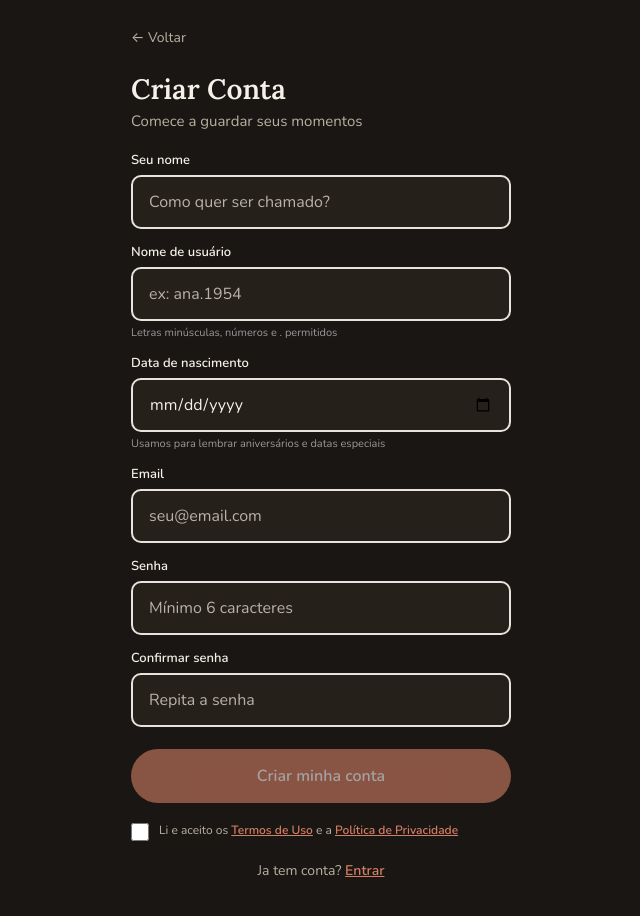
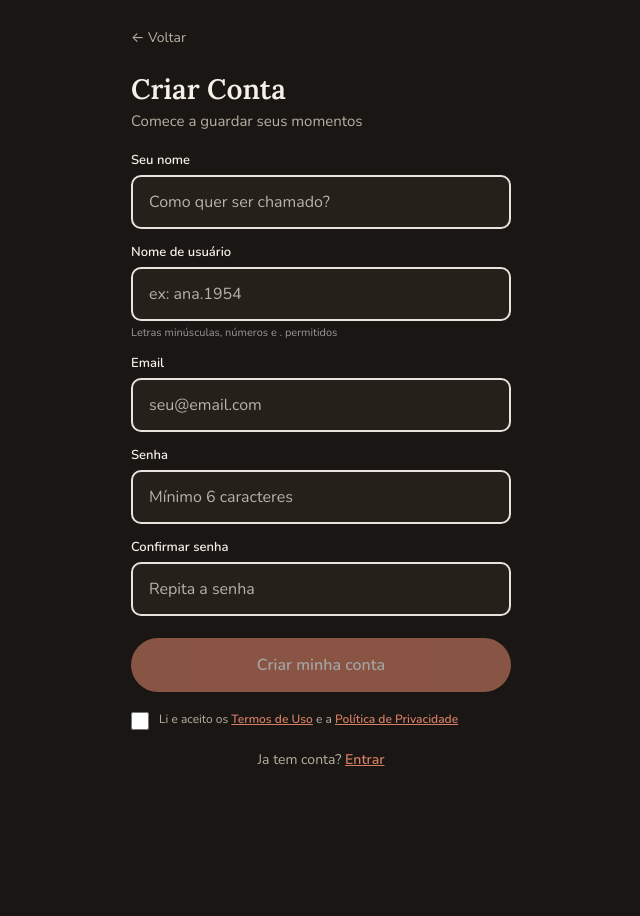
Before and after one commit to meusprojetos-arch/Recordarmomentos, a React (Vite) app: page / in a window 1280 px wide. Both pictures are taken after a click on the button "Criar minha conta". Shown: the top 916 px of the page, without its empty margins (319-959 px from the left). Built offline with nearby package versions, Linux system fonts and the light colour scheme; no server answers; what @capacitor/core would draw is missing.

Commit message:
fix: IAP carrega produtos StoreKit antes de comprar + página de suporte

```diff
--- a/src/components/screens/SignupScreen.jsx
+++ b/src/components/screens/SignupScreen.jsx
@@ -16,7 +16,6 @@ export default function SignupScreen({ onGoLogin, onGoWelcome }) {
   const { signup } = useAuth()
   const [name, setName] = useState('')
   const [username, setUsername] = useState('')
-  const [birthDate, setBirthDate] = useState('')
   const [email, setEmail] = useState('')
   const [password, setPassword] = useState('')
   const [confirmPassword, setConfirmPassword] = useState('')
@@ -42,7 +41,7 @@ export default function SignupScreen({ onGoLogin, onGoWelcome }) {
 
   const handleSubmit = async (e) => {
     e.preventDefault()
-    if (!name || !username || !email || !password || !birthDate) {
+    if (!name || !username || !email || !password) {
       toast.error('Preencha todos os campos')
       return
     }
@@ -64,7 +63,7 @@ export default function SignupScreen({ onGoLogin, onGoWelcome }) {
     }
     setLoading(true)
     try {
-      await signup(email, password, name, username, birthDate)
+      await signup(email, password, name, username, '')
       toast.success('Conta criada com sucesso!')
     } catch (err) {
       if (err.code === 'auth/email-already-in-use') {
@@ -110,16 +109,6 @@ export default function SignupScreen({ onGoLogin, onGoWelcome }) {
               autoComplete="username"
             />
             <span className={styles.hint}>Letras minúsculas, números e . permitidos</span>
-          </div>
-          <div className={styles.field}>
-            <label className={styles.label}>Data de nascimento</label>
-            <input
-              type="date"
-              className={styles.input}
-              value={birthDate}
-              onChange={e => setBirthDate(e.target.value)}
-            />
-            <span className={styles.hint}>Usamos para lembrar aniversários e datas especiais</span>
           </div>
           <div className={styles.field}>
             <label className={styles.label}>Email</label>
```
Also changed, not shown: 3 other files (tests, documents, lock files or other folders).
